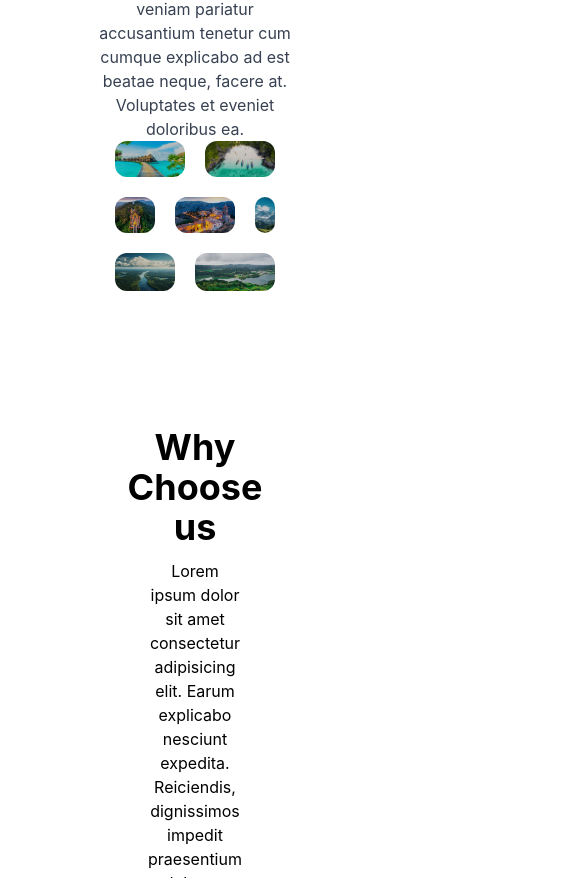
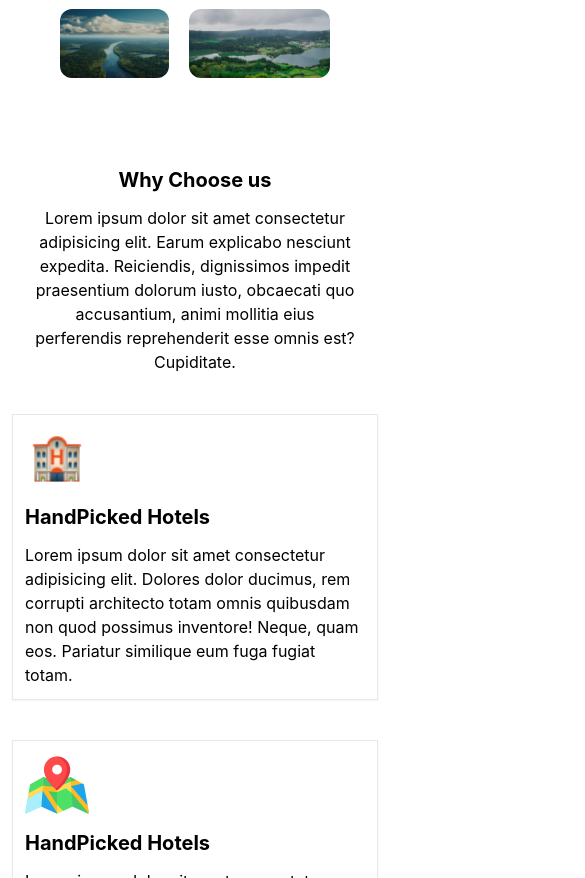
Before and after one commit to Mraj101/travel-tailwindDesign, a React (Create React App) app: page / in a window 390 px wide. Shown: the part 2206-3084 px from the top of the page, 585 px wide, since content can reach past the window. Built offline with nearby package versions, Linux system fonts and the light colour scheme.

Commit message:
responsive

```diff
--- a/src/App.js
+++ b/src/App.js
@@ -13,7 +13,7 @@ function App() {
   return (
     <>
         <Navbar/>
-      <div class="mx-32 flex flex-col gap-10 border-">
+      <div class="mx-3 md:mx-28 lg:mx-32 xl:mx-28 2xl:mx-28 flex flex-col gap-10 border-">
         <Expolore/>
         <PopularTour/>
         <Destination/>
--- a/src/components/ChooseUs.js
+++ b/src/components/ChooseUs.js
@@ -5,20 +5,20 @@ import HotelImg from "../assets/hotel.png";
 
 const ChooseUs = () => {
   return (
-    <div className="p-12">
+    <div className="md:p-12">
       <div className="flex flex-col items-center justify-center gap-10 text-center">
         <div className="flex flex-col items-center justify-center gap-3">
-          <h1 className="text-black text-4xl font-bold">Why Choose us</h1>
-          <p className="w-[70%]">
+          <h1 className="text-black text-xl md:text-2xl lg:text-3xl xl:text-4xl 2xl:text-5xl font-bold">Why Choose us</h1>
+          <p className=" w-[90%] md:w-[70%] ">
             Lorem ipsum dolor sit amet consectetur adipisicing elit. Earum
             explicabo nesciunt expedita. Reiciendis, dignissimos impedit
             praesentium dolorum iusto, obcaecati quo accusantium, animi mollitia
             eius perferendis reprehenderit esse omnis est? Cupiditate.
           </p>
         </div>
-        <div className="flex gap-10">
-          <div className="border shadow-sm shadow-100 p-3 w-1/2 flex items-start flex-col gap-3">
-            <img src={HotelImg} alt="img" className="w-20"/>
+        <div className="flex flex-col items-center justify-center md:flex-row gap-10">
+          <div className="border shadow-sm shadow-100 p-3 md:w-1/2 flex items-start flex-col gap-3">
+            <img src={HotelImg} alt="img" className=" w-16 md:w-20"/>
             <h1 className="text-black text-xl font-bold text-start">HandPicked Hotels</h1>
             <p className="text-black text-start">
               Lorem ipsum dolor sit amet consectetur adipisicing elit. Dolores
@@ -27,8 +27,8 @@ const ChooseUs = () => {
               fuga fugiat totam.
             </p>
           </div>
-          <div className=" border shadow-sm p-3 w-1/2 flex items-start flex-col gap-3">
-          <img src={MapImg} alt="img" className="w-20"/>
+          <div className=" border shadow-sm p-3 md:w-1/2 flex items-start flex-col gap-3">
+          <img src={MapImg} alt="img" className="w-16 md:w-20"/>
             <h1 className="text-black text-xl font-bold text-start">HandPicked Hotels</h1>
             <p className="text-black text-start">
               Lorem ipsum dolor sit amet consectetur adipisicing elit. Dolores
@@ -38,8 +38,8 @@ const ChooseUs = () => {
             </p>
           </div>
         </div>
-        <div className="border shadow-sm p-3 w-1/2 flex items-start flex-col gap-3">
-        <img src={TagImg} alt="img" className="w-20"/>
+        <div className="border shadow-sm p-3 md:w-1/2 flex items-start flex-col gap-3">
+        <img src={TagImg} alt="img" className="w-16 md:w-20"/>
             <h1 className="text-black text-xl font-bold text-start">HandPicked Hotels</h1>
             <p className="text-black text-start">
             Lorem ipsum dolor sit amet consectetur adipisicing elit. Dolores
```
